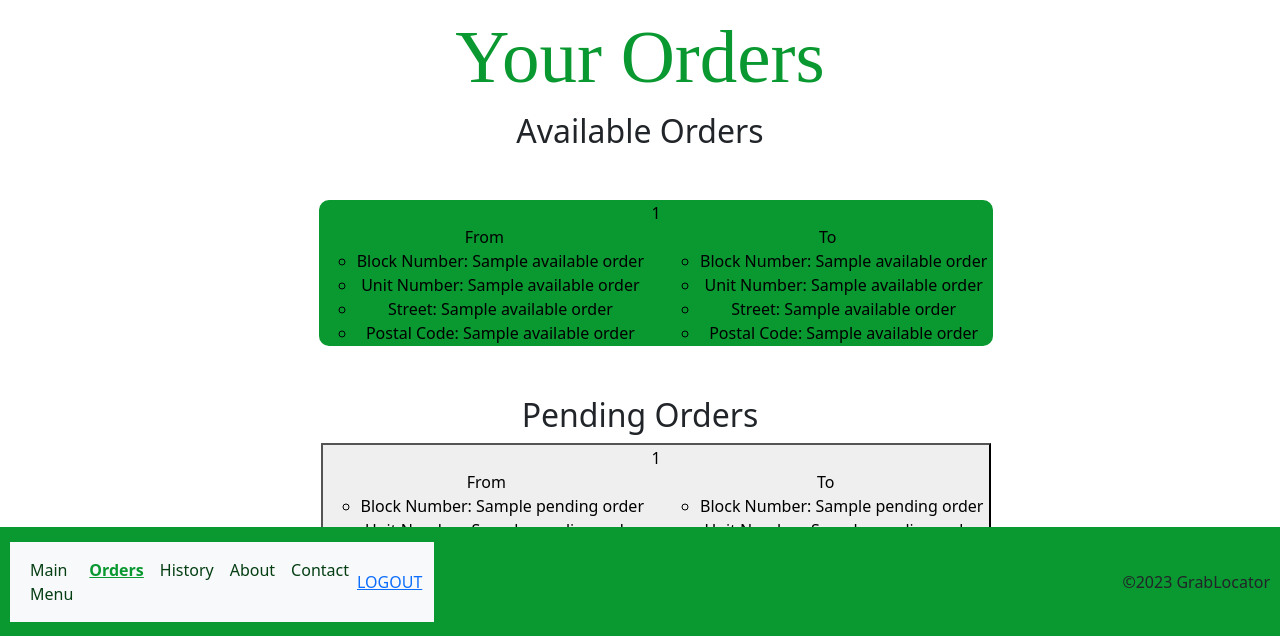
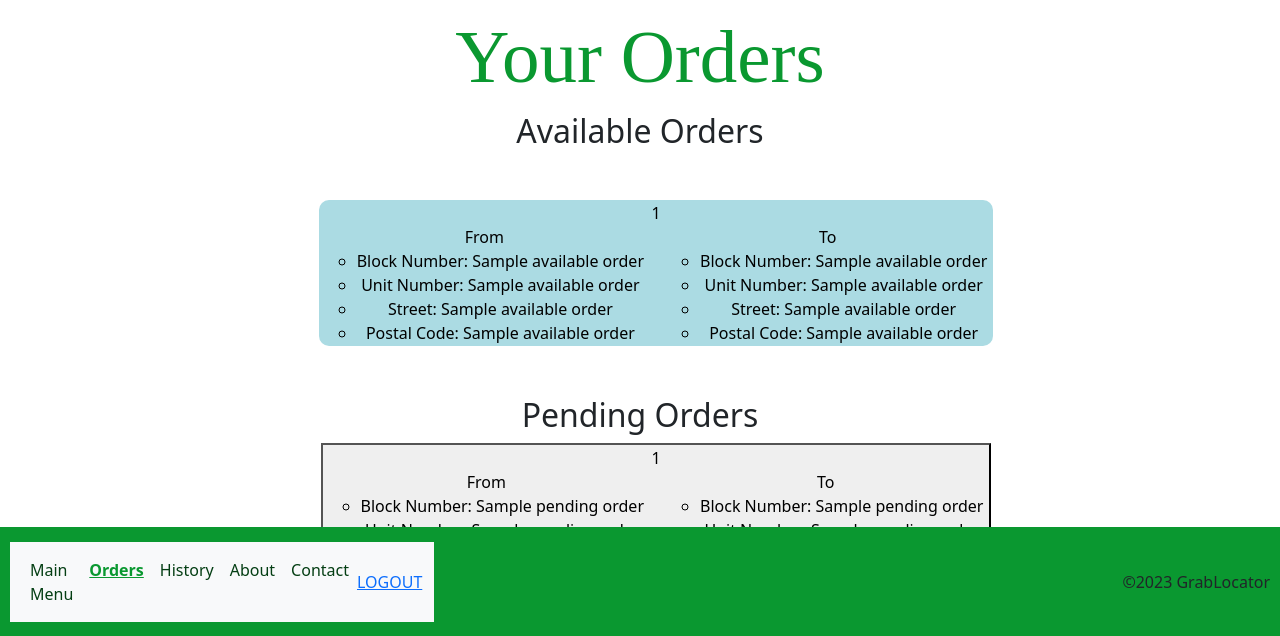
Before and after one commit to deanalex-buno95/sp512023_cp3407_grp5_grablocator, a Flask app: template templates/orders.html in a window 1280 px wide. Shown: the part 163-799 px from the top of the page. Run offline with Flask 3, Linux system fonts and the light colour scheme; the template is opened without the code that fills it: most values are stand-ins (such as "Sample title", 1, 10 or a date in 2020).

Commit message:
change the background colour for available order to temporary light blue

```diff
--- a/static/style.css
+++ b/static/style.css
@@ -143,7 +143,7 @@ Content
     flex-direction: column;
     align-items: center;
     justify-content: center;
-    background-color: #0A9830;
+    background-color: #abdbe3;
     border-radius: 10px;
     border: none;
     cursor: pointer;
```
